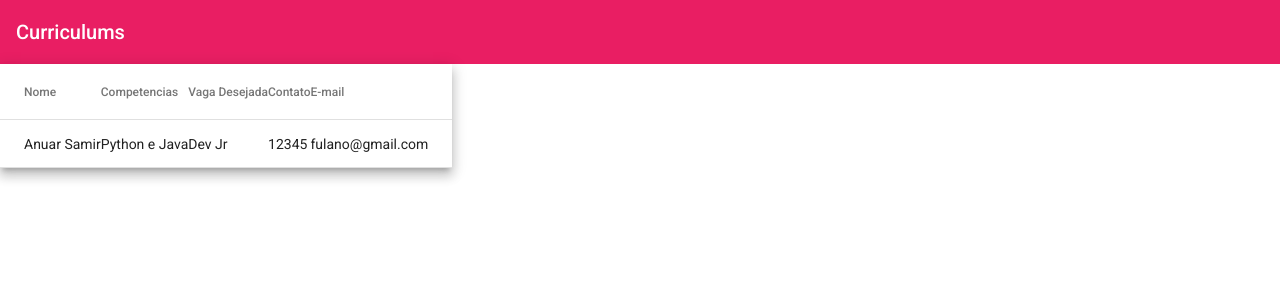
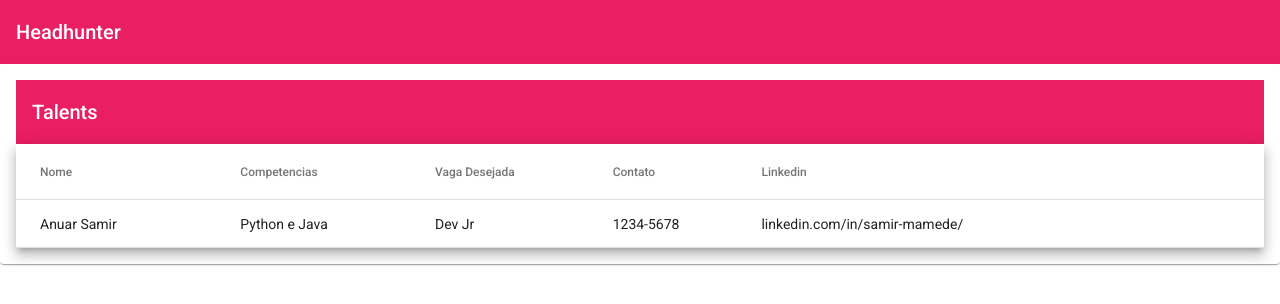
Before and after one commit to SamirMamede/project-angular-spring, an Angular app in the folder crud-angular/: page /curriculum in a window 1280 px wide. Shown: the top 304 px of the page. Built offline with nearby package versions, Linux system fonts and the light colour scheme.

Commit message:
CSS of material table

```diff
--- a/crud-angular/src/app/app.component.html
+++ b/crud-angular/src/app/app.component.html
@@ -1,4 +1,4 @@
 <mat-toolbar color="primary">
-  <span>Curriculums</span>
+  <span>Headhunter</span>
 </mat-toolbar>
 <router-outlet></router-outlet>
--- a/crud-angular/src/app/curriculum/curriculum.module.ts
+++ b/crud-angular/src/app/curriculum/curriculum.module.ts
@@ -1,9 +1,10 @@
 import { CommonModule } from '@angular/common';
 import { NgModule } from '@angular/core';
-import { MatTableModule } from '@angular/material/table';
 
+import { AppMaterialModule } from './../shared/app-material/app-material.module';
 import { CurriculumRoutingModule } from './curriculum-routing.module';
 import { CurriculumComponent } from './curriculum/curriculum.component';
+
 
 
 @NgModule({
@@ -13,7 +14,7 @@ import { CurriculumComponent } from './curriculum/curriculum.component';
   imports: [
     CommonModule,
     CurriculumRoutingModule,
-    MatTableModule
+    AppMaterialModule
   ]
 })
 export class CurriculumModule { }
--- a/crud-angular/src/app/curriculum/curriculum/curriculum.component.html
+++ b/crud-angular/src/app/curriculum/curriculum/curriculum.component.html
@@ -1,3 +1,7 @@
+<mat-card>
+
+<mat-toolbar color="primary">Talents</mat-toolbar>
+
 <table mat-table [dataSource]="curriculum" class="mat-elevation-z8">
 
   <!-- Name Column -->
@@ -24,11 +28,13 @@
     <td mat-cell *matCellDef="let curriculum"> {{ curriculum.numeroContato }} </td>
   </ng-container>
 
-  <ng-container matColumnDef="emailContato">
-    <th mat-header-cell *matHeaderCellDef> E-mail </th>
-    <td mat-cell *matCellDef="let curriculum"> {{ curriculum.emailContato }} </td>
+  <ng-container matColumnDef="linkedin">
+    <th mat-header-cell *matHeaderCellDef> Linkedin </th>
+    <td mat-cell *matCellDef="let curriculum"> {{ curriculum.linkedin }} </td>
   </ng-container>
 
   <tr mat-header-row *matHeaderRowDef="displayedColumns"></tr>
   <tr mat-row *matRowDef="let row; columns: displayedColumns;"></tr>
 </table>
+
+</mat-card>
--- a/crud-angular/src/app/curriculum/curriculum/curriculum.component.scss
+++ b/crud-angular/src/app/curriculum/curriculum/curriculum.component.scss
@@ -0,0 +1,3 @@
+table {
+  width: 100%;
+}
--- a/crud-angular/src/app/curriculum/curriculum/curriculum.component.ts
+++ b/crud-angular/src/app/curriculum/curriculum/curriculum.component.ts
@@ -9,10 +9,10 @@ import { Component, OnInit } from '@angular/core';
 export class CurriculumComponent implements OnInit {
 
   curriculum: Curriculum[] = [
-    { _id: '1', nome: 'Anuar Samir', competencias: 'Python e Java', vagaDesejada: 'Dev Jr', numeroContato: '12345'
-    , emailContato: 'fulano@gmail.com'}
+    { _id: '1', nome: 'Anuar Samir', competencias: 'Python e Java', vagaDesejada: 'Dev Jr', numeroContato: '1234-5678'
+    , linkedin: 'linkedin.com/in/samir-mamede/'}
   ];
-  displayedColumns = ['nome', 'competencias', 'vagaDesejada', 'numeroContato', 'emailContato'];
+  displayedColumns = ['nome', 'competencias', 'vagaDesejada', 'numeroContato', 'linkedin'];
 
   constructor() {
     // this.curriculum = [];
--- a/crud-angular/src/app/curriculum/model/curriculum.ts
+++ b/crud-angular/src/app/curriculum/model/curriculum.ts
@@ -4,5 +4,5 @@ export interface Curriculum {
   competencias: string;
   vagaDesejada: string;
   numeroContato: string;
-  emailContato: string;
+  linkedin: string;
 }
```
Also changed, not shown: crud-angular/src/app/shared/app-material/app-material.module.ts (added, +14 -0 lines).
